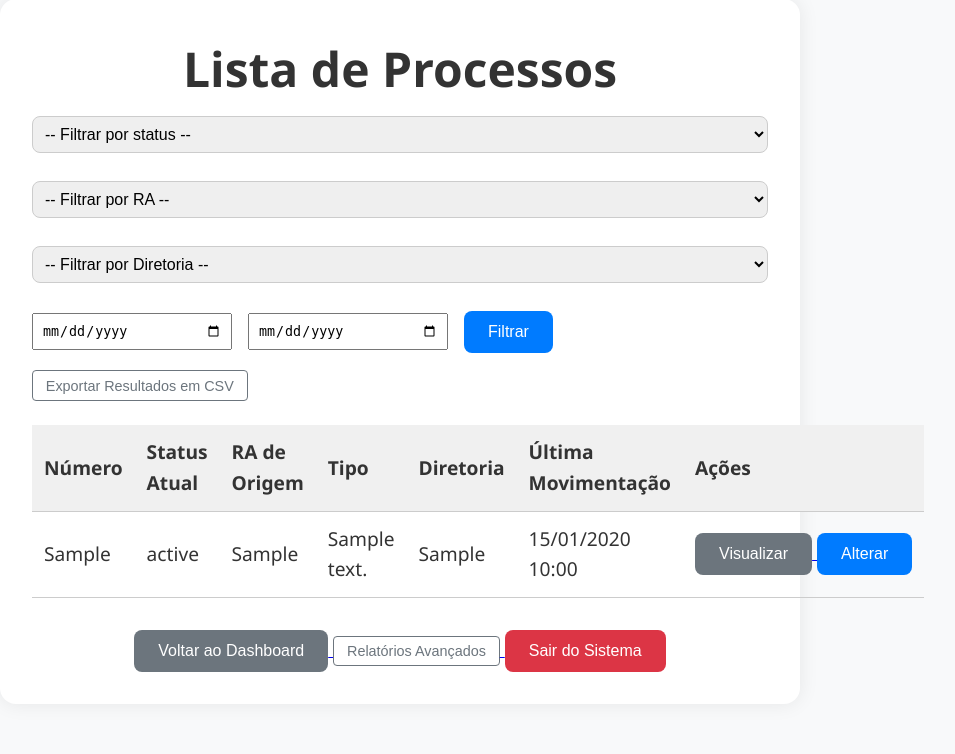
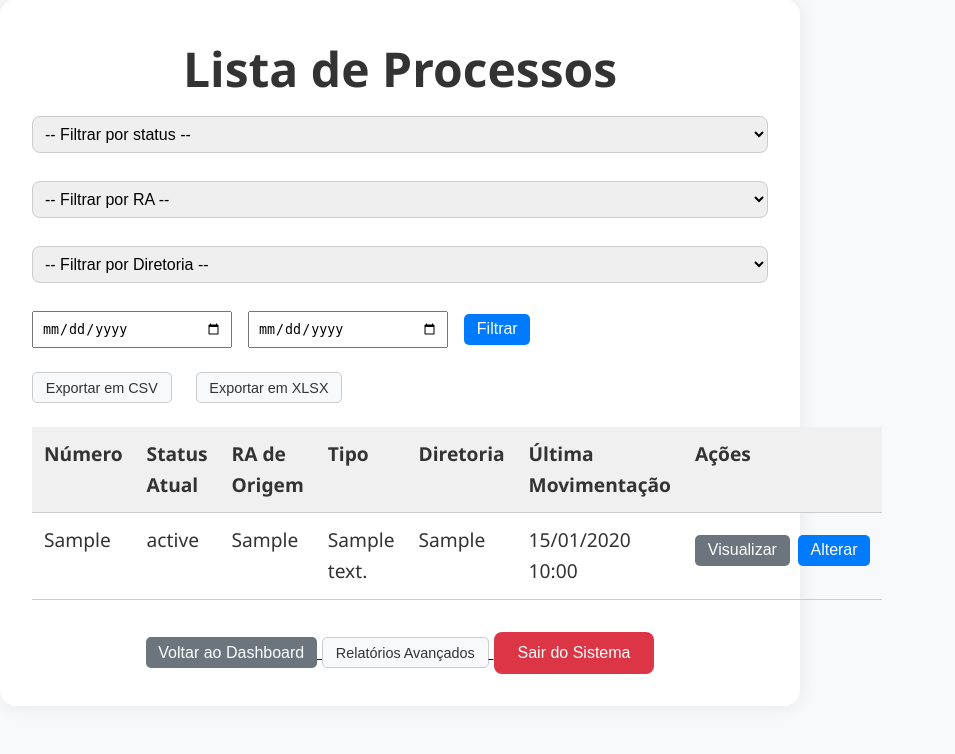
Before and after one commit to PadawanXXVI/cr_novacap, a Flask app: page /listar-processos in a window 1280 px wide. Shown: the part 49-803 px from the top of the page, without its empty margins (240-1195 px from the left). Before the commit the page ends 721 px from the top, so only its background shows below. Run offline with Flask 3, Linux system fonts and the light colour scheme; a user stored in the database is signed in; tables that the repository leaves empty hold one stand-in row (values such as "Sample post").

Commit message:
ajusta layout de botões e adiciona exportação .xlsx na lista de processos

```diff
--- a/app/templates/listar_processos.html
+++ b/app/templates/listar_processos.html
@@ -16,6 +16,7 @@
       padding: 0.75rem;
       border-bottom: 1px solid #ccc;
       text-align: left;
+      vertical-align: top;
     }
 
     th {
@@ -36,7 +37,39 @@
     }
 
     .exportar {
-      margin: 1rem 0;
+      margin: 1.5rem 0;
+      display: flex;
+      gap: 1rem;
+      flex-wrap: wrap;
+    }
+
+    .botoes-acoes {
+      margin-top: 0.5rem;
+      display: flex;
+      gap: 0.5rem;
+    }
+
+    .btn-secondary, .btn-primary, .btn-outline-gray {
+      padding: 0.4rem 0.8rem;
+      border: none;
+      border-radius: 5px;
+      cursor: pointer;
+    }
+
+    .btn-secondary {
+      background-color: #6c757d;
+      color: white;
+    }
+
+    .btn-primary {
+      background-color: #007bff;
+      color: white;
+    }
+
+    .btn-outline-gray {
+      background-color: #f8f9fa;
+      border: 1px solid #ccc;
+      color: #333;
     }
   </style>
 </head>
@@ -77,15 +110,24 @@
       <button type="submit" class="btn-primary">Filtrar</button>
     </form>
 
-    <!-- Exportar CSV -->
+    <!-- Exportar CSV/XLSX -->
     {% if processos %}
-    <form method="GET" action="{{ url_for('exportar_tramitacoes') }}" class="exportar">
+    <form method="GET" class="exportar">
       <input type="hidden" name="status" value="{{ request.args.get('status', '') }}">
       <input type="hidden" name="ra" value="{{ request.args.get('ra', '') }}">
       <input type="hidden" name="diretoria" value="{{ request.args.get('diretoria', '') }}">
       <input type="hidden" name="inicio" value="{{ request.args.get('inicio', '') }}">
       <input type="hidden" name="fim" value="{{ request.args.get('fim', '') }}">
-      <button type="submit" class="btn-outline-gray">Exportar Resultados em CSV</button>
+
+      <button type="submit"
+              formaction="{{ url_for('exportar_tramitacoes') }}"
+              name="formato" value="csv"
+              class="btn-outline-gray">Exportar em CSV</button>
+
+      <button type="submit"
+              formaction="{{ url_for('exportar_tramitacoes') }}"
+              name="formato" value="xlsx"
+              class="btn-outline-gray">Exportar em XLSX</button>
     </form>
     {% endif %}
 
@@ -118,13 +160,15 @@
                   ---
                 {% endif %}
               </td>
-              <td style="white-space: nowrap;">
+              <td>
+                <div class="botoes-acoes">
                   <a href="{{ url_for('buscar_processo') }}?numero_processo={{ p.numero_processo }}">
                     <button class="btn-secondary">Visualizar</button>
                   </a>
                   <a href="{{ url_for('alterar_processo', id_processo=p.id_processo) }}">
                     <button class="btn-primary">Alterar</button>
                   </a>
+                </div>
               </td>
             </tr>
           {% endfor %}
```
Lines whose indentation alone changed are shown as unchanged.
